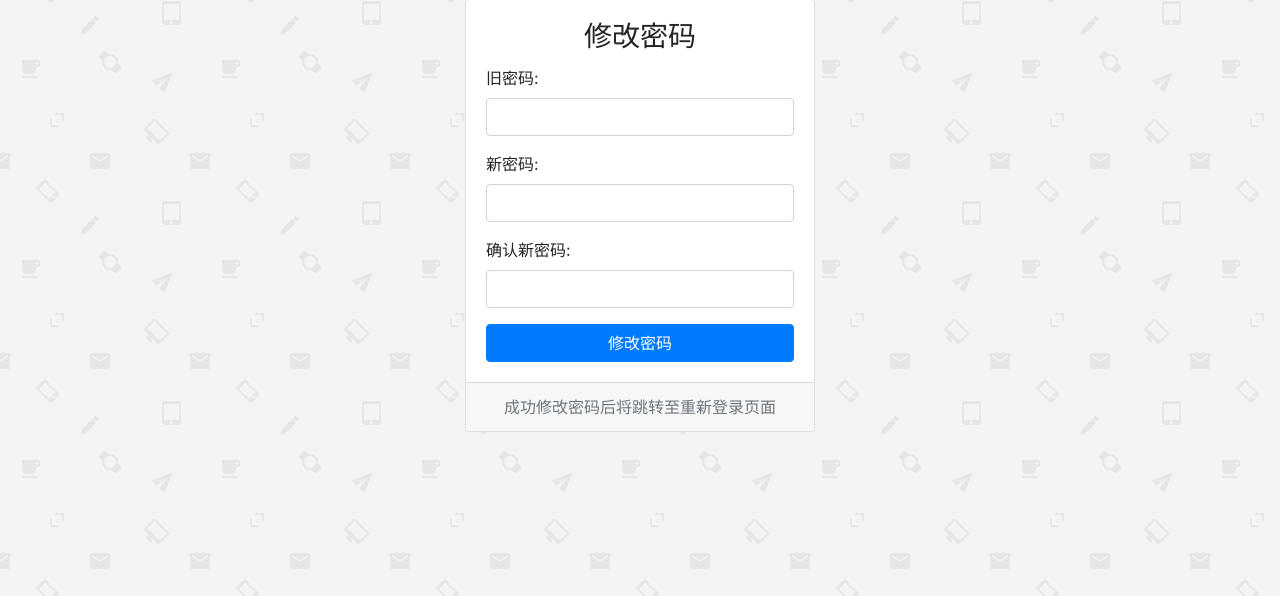
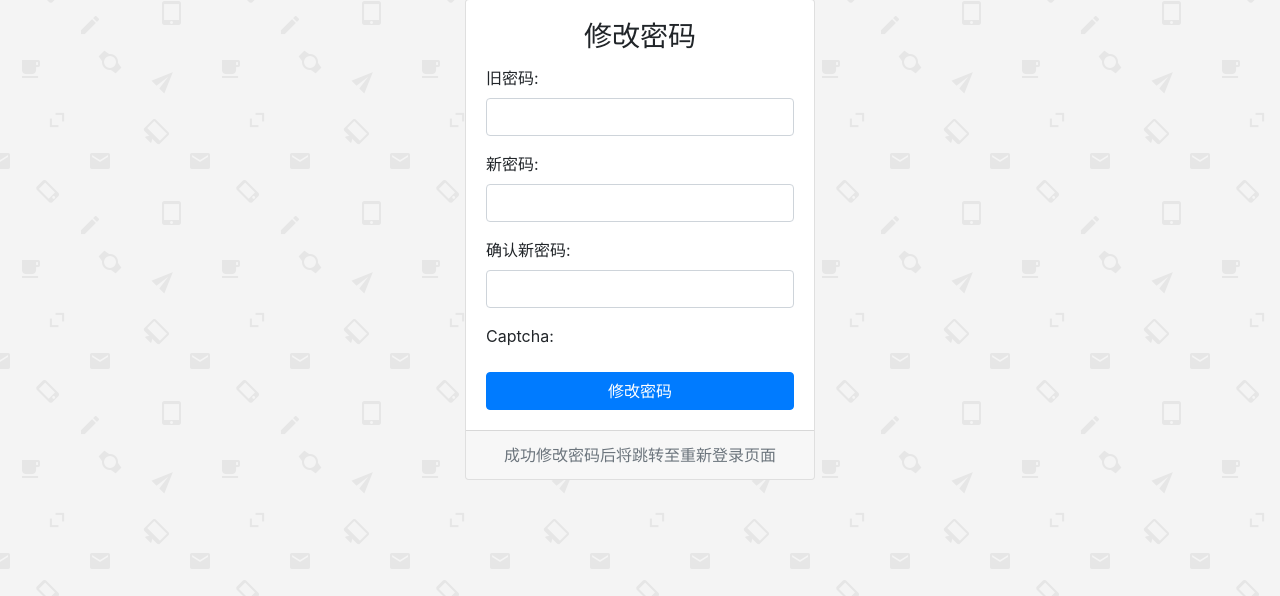
Before and after one commit to WSY-123/CourseDiscussion_1, a Django app: template templates/users/password_reset.html in a window 1280 px wide. Shown: the part 97-693 px from the top of the page. Run offline with Django 3.2, Linux system fonts and the light colour scheme; the template is opened without the code that fills it: values that come from a table or form of the project are taken from there, others are empty; parts of the project's set-up code (start-up, migrations or seed data) failed here and were passed over; some libraries are stand-ins or nearby versions.

Commit message:
修改密码添加验证码认证

```diff
--- a/templates/users/password_reset.html
+++ b/templates/users/password_reset.html
@@ -25,6 +25,10 @@
                 {{ form.new_password2.label_tag }}
                 {{ form.new_password2 }}
             </div>
+              <div class="form-group">
+                {{ form.captcha.label_tag }}
+                {{ form.captcha }}
+            </div>
             <button type="submit" class="btn btn-primary btn-block">修改密码</button>
           </form>
         </div>
--- a/users/forms.py
+++ b/users/forms.py
@@ -54,3 +54,4 @@ class PasswordResetForm(forms.Form):
     old_password = forms.CharField(label="旧密码", max_length=256, widget=forms.PasswordInput(attrs={'class': 'form-control'}))
     new_password1 = forms.CharField(label="新密码", max_length=256, widget=forms.PasswordInput(attrs={'class': 'form-control'}))
     new_password2 = forms.CharField(label="确认新密码", max_length=256, widget=forms.PasswordInput(attrs={'class': 'form-control'}))
+    captcha = CaptchaField(label='验证码', error_messages={"invalid": "验证码错误"})
--- a/users/views.py
+++ b/users/views.py
@@ -9,6 +9,7 @@ from .models import User
 from .forms import UserForm, RegisterForm, PasswordResetForm
 from . import models
 import hashlib
+import requests
 
 
 def logout(request):
```
Also changed, not shown: db.sqlite3.
